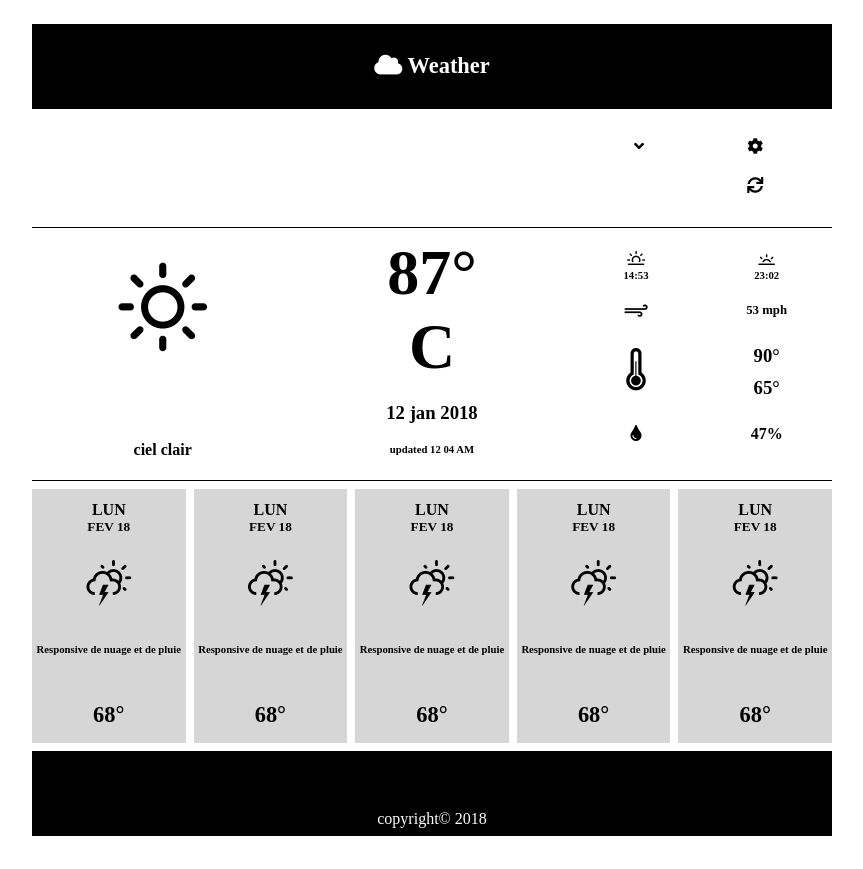
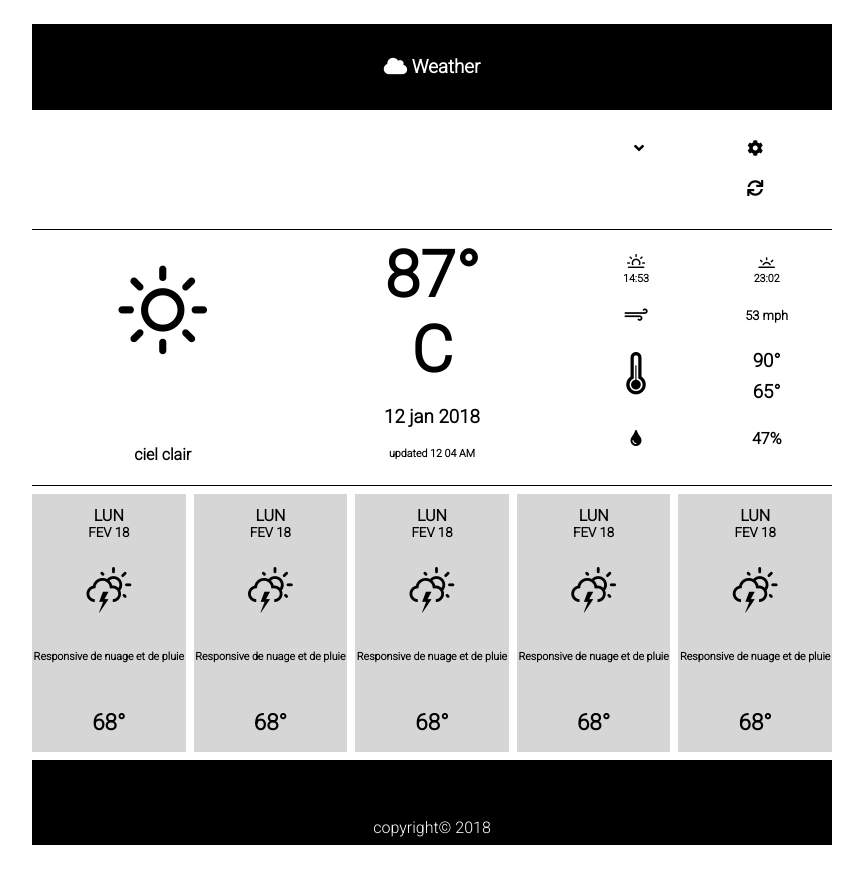
Before and after one commit to dalytekam/Weather_App, a website: page src/index.html in a window 1280 px wide. Shown: the whole page, without its empty margins (208-1071 px from the left). Drawn offline with Linux system fonts and the light colour scheme.

Commit message:
roboto font added

```diff
--- a/scss/main.scss
+++ b/scss/main.scss
@@ -1,4 +1,4 @@
-// @import url('https://fonts.googleapis.com/css?family=Audiowide|Exo:300|Julius+Sans+One|Nobile|Philosopher|Poiret+One|Roboto:300');
+@import url('https://fonts.googleapis.com/css?family=Audiowide|Exo:300|Julius+Sans+One|Nobile|Philosopher|Poiret+One|Roboto:300');
 
 // main,
 // header,
@@ -7,7 +7,7 @@
 // }
 
 html {
-  //font-family: 'Roboto', sans-serif;
+  font-family: 'Roboto', sans-serif;
   //font-family: 'Exo', sans-serif;
   //font-family: 'Poiret One', cursive;
   //font-family: 'Philosopher', sans-serif;
@@ -36,7 +36,7 @@ main {
     text-align: center;
     color: white;
     align-content: center;
-    font-size: 1.2rem;
+
 
   }
 
@@ -201,7 +201,7 @@ main {
 
   .displaySettings {
     display: grid;
-    transform: translate(0, 50px);
+    transform: translate(0, 70px);
     transition: all 500ms ease-in;
     z-index: 3;
   }
```
Also changed, not shown: src/css/main.css.
